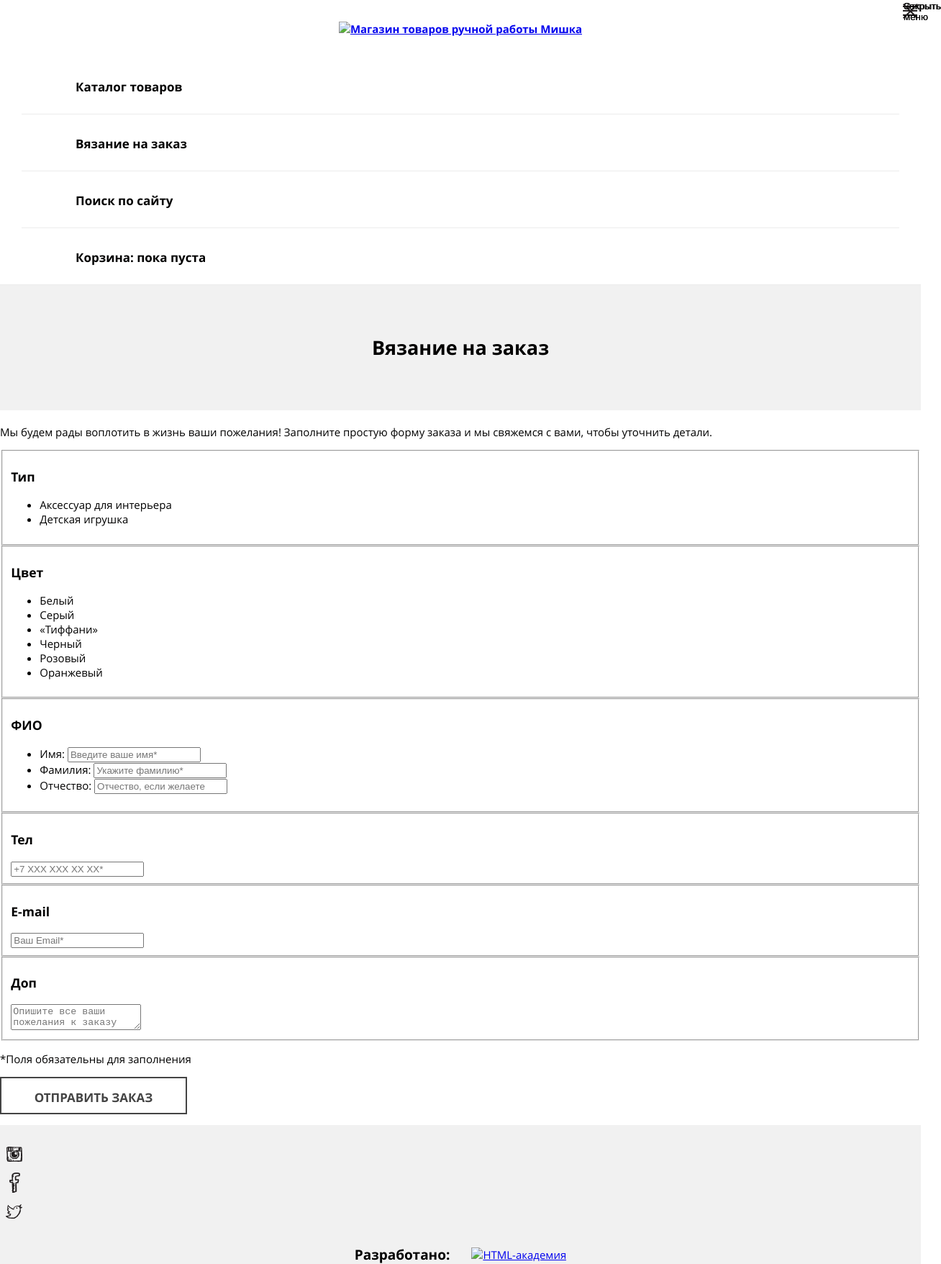
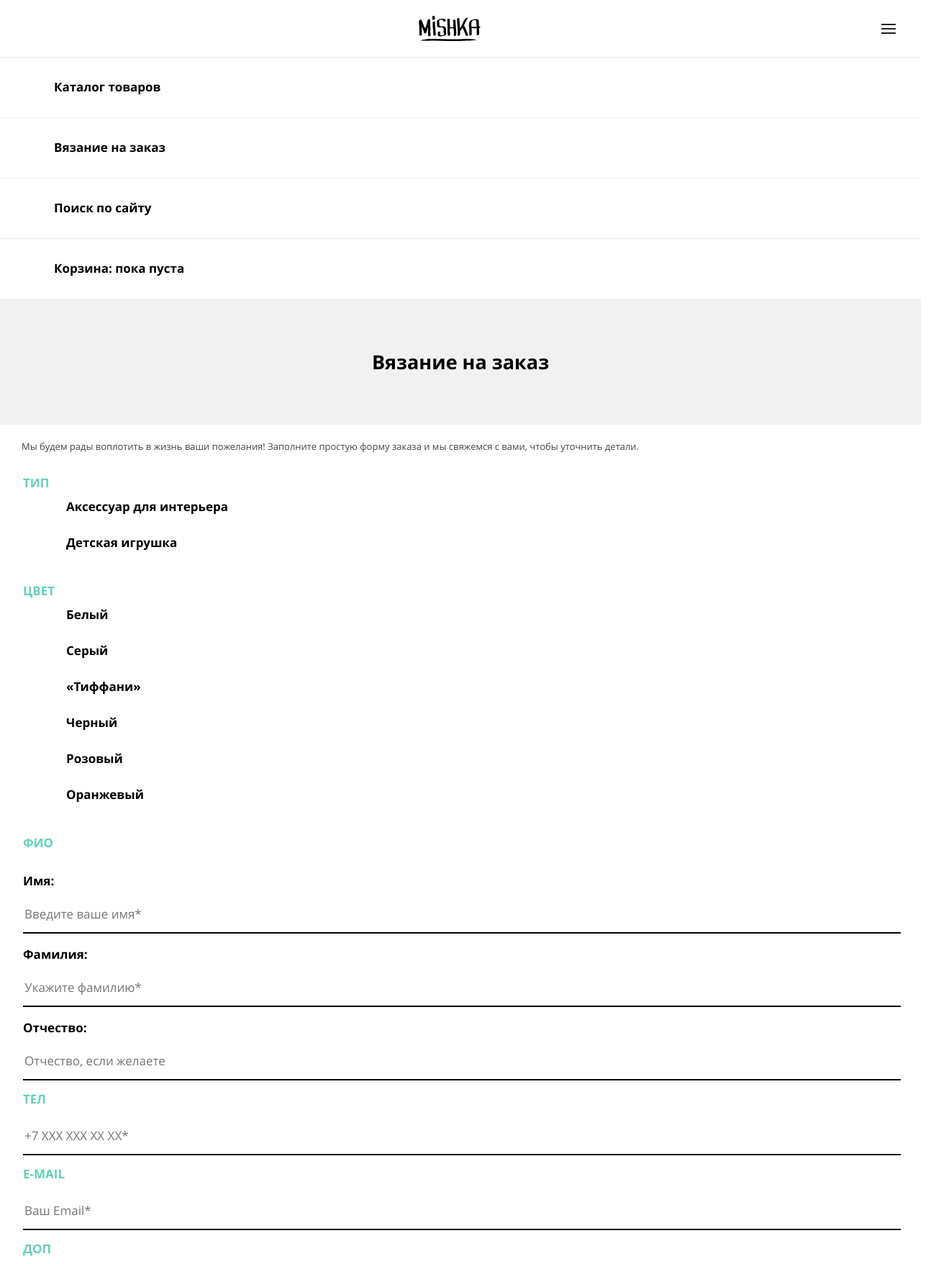
Before and after one commit to Bachinina/816175-mishka, a website: page source/form.html in a window 1280 px wide. Shown: the top 1756 px of the page at 72% size, 1308 px wide, since content can reach past the window. Drawn offline with nearby package versions, Linux system fonts and the light colour scheme; files that its build step writes are made by us from their sources.

Commit message:
Первичное оформление всех страниц с помощью Less

```diff
--- a/source/form.html
+++ b/source/form.html
@@ -2,9 +2,11 @@
 <html lang="ru">
   <head>
     <meta charset="utf-8">
+    <meta name="viewport" content="width=device-width,initial-scale=1">
     <title>HTML Academy: Мишка</title>
     <link href="css/style.css" rel="stylesheet">
   </head>
+
   <body>
     <header class="header">
       <div class="header__main-menu">
@@ -12,13 +14,13 @@
           Магазин товаров ручной работы "Мишка"
         </h1>
         <a class="header__logo" href="index.html">
-          <img class="header__logo-image" src="" alt="Магазин товаров ручной работы Мишка" width="" height="">
+          <img class="header__logo-image" src="img/logo-mobile.svg" alt="Магазин товаров ручной работы Мишка" width="86" height="35">
         </a>
+        <button class="header__button-menu header__button-menu--open" aria-label="Открыть меню"></button>
+        <button class="header__button-menu header__button-menu--close visually-hidden" aria-label="Закрыть меню"></button>
+      </div>
 
       <nav class="header__menu menu">
-          <button class="menu__toggle menu__toggle--open">Открыть меню</button>
-          <button class="menu__toggle menu__toggle--close">Закрыть меню</button>
-
         <div class="menu__wrapper">
           <ul class="menu__list main-nav">
             <li class="menu__item">
@@ -39,14 +41,13 @@
           </ul>
         </div>
       </nav>
-      </div>
 
       <div class="header__description description">
         <h1 class="description__title">Вязание на заказ</h1>
       </div>
     </header>
 
-    <section class="request">
+    <section class="request container">
       <h2 class="visually-hidden">Аксессуар или игрушка на заказ</h2>
       <p class="request__description">Мы будем рады воплотить в жизнь ваши пожелания! Заполните простую форму заказа и мы свяжемся с вами, чтобы уточнить детали.</p>
 
@@ -57,11 +58,11 @@
           <ul class="filter__list">
             <li class="filter__item">
               <input class="filter__input filter__input--radio visually-hidden" type="radio" name="type" value="accessories" id="accessories" checked>
-              <label for="accessories">Аксессуар для интерьера</label>
+              <label class="filter__label filter__label--check" for="accessories">Аксессуар для интерьера</label>
             </li>
             <li class="filter__item">
               <input class="filter__input filter__input--radio visually-hidden" type="radio" name="type" value="toys" id="toys">
-              <label for="toys">Детская игрушка</label>
+              <label class="filter__label filter__label--check"  for="toys">Детская игрушка</label>
             </li>
           </ul>
         </fieldset>
@@ -72,27 +73,27 @@
           <ul class="filter__list">
             <li class="filter__item">
               <input class="filter__input filter__input--checkbox visually-hidden" type="checkbox" name="color" value="white" id="white" checked>
-              <label class="filter__label" for="white">Белый</label>
+              <label class="filter__label filter__label--check" for="white">Белый</label>
             </li>
             <li class="filter__item">
               <input class="filter__input filter__input--checkbox visually-hidden" type="checkbox" name="color" value="gray" id="gray" checked>
-              <label class="filter__label" for="gray">Серый</label>
+              <label class="filter__label filter__label--check" for="gray">Серый</label>
             </li>
             <li class="filter__item">
               <input class="filter__input filter__input--checkbox visually-hidden" type="checkbox" name="color" value="tiffany" id="tiffany">
-              <label class="filter__label" for="tiffany">«Тиффани»</label>
+              <label class="filter__label filter__label--check" for="tiffany">«Тиффани»</label>
             </li>
             <li class="filter__item">
               <input class="filter__input filter__input--checkbox visually-hidden" type="checkbox" name="color" value="black" id="black">
-              <label class="filter__label" for="black">Черный</label>
+              <label class="filter__label filter__label--check" for="black">Черный</label>
             </li>
             <li class="filter__item">
               <input class="filter__input filter__input--checkbox visually-hidden" type="checkbox" name="color" value="pink" id="pink">
-              <label class="filter__label" for="pink">Розовый</label>
+              <label class="filter__label filter__label--check" for="pink">Розовый</label>
             </li>
             <li class="filter__item">
               <input class="filter__input filter__input--checkbox visually-hidden" type="checkbox" name="color" value="orange" id="orange">
-              <label class="filter__label" for="orange">Оранжевый</label>
+              <label class="filter__label filter__label--check" for="orange">Оранжевый</label>
             </li>
           </ul>
         </fieldset>
@@ -100,19 +101,19 @@
         <fieldset class="filter filter-name">
           <legend class="visually-hidden">Имя</legend>
           <h3 class="filter__title">ФИО</h3>
-          <ul class="filter-name__list">
-            <li class="filter-name__item">
-              <label class="filter__label filter-name__label" for="name">Имя:</label>
+          <ul class="filter__list">
+            <li class="filter__item">
+              <label class="filter__label filter__label--text" for="name">Имя:</label>
               <input class="filter__input filter__input--text" type="text" name="name" placeholder="Введите ваше имя*" id="name" required>
             </li>
 
-            <li class="filter-name__item">
-              <label class="filter__label filter-name__label" for="surname">Фамилия:</label>
+            <li class="filter__item">
+              <label class="filter__label filter__label--text" for="surname">Фамилия:</label>
               <input class="filter__input filter__input--text" type="text" name="surname" placeholder="Укажите фамилию*" id="surname" required>
             </li>
 
-            <li class="filter-name__item">
-              <label class="filter__label filter-name__label" for="patronymic">Отчество:</label>
+            <li class="filter__item">
+              <label class="filter__label filter__label--text" for="patronymic">Отчество:</label>
               <input class="filter__input filter__input--text" type="text" name="patronymic" placeholder="Отчество, если желаете" id="patronymic">
             </li>
           </ul>
@@ -139,7 +140,7 @@
           <textarea class="filter__textarea" placeholder="Опишите все ваши пожелания к заказу" id="comment"></textarea>
         </fieldset>
 
-        <p class="filter__comment">*Поля обязательны для заполнения</p>
+        <p class="filters__comment">*Поля обязательны для заполнения</p>
 
         <button class="filters__button button" type="submit">Отправить заказ</button>
       </form>
@@ -147,7 +148,7 @@
 
 
     <footer class="footer">
-      <ul class="footer__social">
+      <ul class="footer__social  social container">
         <li class="social__item">
           <a class="social__button social__button--instagram" href="#" aria-label="Присоединяйтесь к нам в Инстаграме!">Instagram</a>
         </li>
@@ -160,9 +161,9 @@
       </ul>
 
       <div class="footer__copyright copyright">
-        <span class="copyright__comment">Разработано:</span>
+        <span class="copyright__comment">Разработано</span>
         <a class="copyright__link" href="https://htmlacademy.ru/intensive/adaptive" aria-label="Сайт разработан HTML-академией">
-          <img src="" alt="HTML-академия" width="" height="">
+          <img src="img/logo-htmlacademy.svg" alt="HTML-академия" width="27" height="34">
         </a>
       </div>
     </footer>
--- a/source/less/blocks/body.less
+++ b/source/less/blocks/body.less
@@ -1,6 +1,6 @@
 body {
   min-width: 320px;
-  margin: 0;
+  margin: 0 auto;
   font-family: "Open Sans", "Arial", sans-serif;
   font-weight: 400;
   font-size: 15px;
--- a/source/less/blocks/button.less
+++ b/source/less/blocks/button.less
@@ -1,5 +1,6 @@
 .button {
   display: block;
+  box-sizing: border-box;
   min-width: 260px;
   height: 52px;
   font-family: "Open Sans", "Arial", sans-serif;
@@ -15,12 +16,12 @@
   background-color: #ffffff;
 
   &:hover {
-  color: #ffffff;
-  background-color: #444444;
+    color: #ffffff;
+    background-color: #444444;
   }
 
   &:active {
-  color: rgba(255, 255, 255, 0.3);
-  background-color: #444444;
+    color: rgba(255, 255, 255, 0.3);
+    background-color: #444444;
   }
 }
--- a/source/less/blocks/contacts.less
+++ b/source/less/blocks/contacts.less
@@ -46,7 +46,7 @@
 }
 
 .contacts__map {
-  min-width: 320px;
-  max-width: 100%;
+  width: 100%;
+  height: auto;
   margin-bottom: 35px;
 }
--- a/source/less/blocks/description.less
+++ b/source/less/blocks/description.less
@@ -7,7 +7,7 @@
   color: inherit;
 
   &--main-page {
-  background: url(../../img/hero-mobile@1x.jpg) no-repeat 50% -50px;
+    background: url(../../img/hero-mobile@1x.jpg) no-repeat 50% -50px;
   }
 }
 
--- /dev/null
+++ b/source/less/blocks/filters.less
@@ -0,0 +1,84 @@
+.filters {
+  margin-bottom: 55px;
+}
+
+.filters__button {
+	width: 100%;
+}
+
+.filter {
+  padding: 0;
+  border: none;
+}
+
+.filter__title {
+  margin-bottom: 15px;
+	font-family: "Open Sans", "Arial", sans-serif;
+  font-weight: 800;
+  font-size: 17px;
+  line-height: 18px;
+  text-transform: uppercase;
+  text-align: left;
+  color: #63d1bb;
+}
+
+.filter__list {
+  margin: 0;
+  padding-left: 0;
+  list-style: none;
+}
+
+.filter__item {
+  min-height: 50px;
+}
+
+.filter__label {
+  display: block;
+  font-family: "Open Sans", "Arial", sans-serif;
+  font-weight: 800;
+  font-size: 17px;
+  line-height: 18px;
+  text-align: left;
+  color: #000000;
+
+  &--check {
+    padding-left: 60px;
+  }
+
+  &--text {
+    margin-bottom: 10px;
+    padding-top: 20px;
+  }
+}
+
+.filters__comment {
+  margin-bottom: 30px;
+  font-family: "Open Sans", "Arial", sans-serif;
+  font-weight: 400;
+  font-size: 14px;
+  line-height: 16px;
+  text-align: left;
+  color: #444444;
+}
+
+.filter__input--text,
+.filter__textarea {
+  width: 100%;
+  min-height: 52px;
+  font-family: "Open Sans", "Arial", sans-serif;
+  font-weight: 400;
+  font-size: 17px;
+  line-height: 18px;
+  text-align: left;
+  color: rgba(68, 68, 68, 0.3);
+  border: none;
+  box-shadow: inset 0px -2px 0 0 #000000;
+}
+
+.filter__textarea {
+  box-sizing: border-box;
+  min-height: 142px;
+  padding: 17px;
+  border: 2px solid #000000;
+  box-shadow: none;
+}
--- a/source/less/blocks/header.less
+++ b/source/less/blocks/header.less
@@ -4,16 +4,17 @@
 }
 
 .header__main-menu {
-  position: relative;
+  display: flex;
+  justify-content: center;
+  align-items: center;
   padding-left: 30px;
   padding-right: 30px;
   box-shadow: 0px 1px 0 0 #ececec;
 }
 
 .header__logo  {
-  align-self: center;
+  margin-left: auto;
   display: flex;
-  justify-content: center;
   align-items: center;
   height: 79px;
 
@@ -26,6 +27,25 @@
   }
 }
 
+.header__button-menu {
+  margin-left: auto;
+
+  display: inline-block;
+  text-align: center;
+  width: 30px;
+  height: 30px;
+
+  &--open {
+    background: url(../../img/icon-menu-open.svg) no-repeat 50% 50%;
+    border: none;
+  }
+
+  &--close {
+    background: url(../../img/icon-menu-close.svg) no-repeat 50% 50%;
+    border: none;
+  }
+}
+
 .header__menu {
 
 }
--- a/source/less/blocks/menu.less
+++ b/source/less/blocks/menu.less
@@ -1,26 +1,5 @@
 .menu {
-  font-family: inherit;
-  font-weight: inherit;
-}
 
-.menu__toggle {
-	position: absolute;
-  top: 0;
-  right: 0;
-  display: inline-block;
-  text-align: center;
-  width: 30px;
-  height: 30px;
-
-  &--open {
-    background: url(../../img/icon-menu-open.svg) no-repeat 50% 50%;
-    border: none;
-  }
-
-  &--close {
-    background: url(../../img/icon-menu-close.svg) no-repeat 50% 50%;
-    border: none;
-  }
 }
 
 .menu__list {
@@ -30,6 +9,9 @@
 }
 
 .menu__item {
+  display: flex;
+  align-items: center;
+  width: 100%;
   min-height: 79px;
   box-shadow: 0px 1px 0 0 #ececec;
 
@@ -39,9 +21,11 @@
 }
 
 .menu__link {
-  display: block;
-  margin-left: 75px;
-  padding-top: 30px;
+  display: flex;
+  width: 100%;
+  height: auto;
+  padding: 30px;
+  padding-left: 75px;
   font-size: 17px;
   line-height: 24px;
   text-decoration: none;
--- /dev/null
+++ b/source/less/blocks/production.less
@@ -0,0 +1,30 @@
+.production {
+  border: 1px solid #ececec;
+}
+
+.production__title {
+  display: block;
+  margin: 0 34px;
+  font-family: "Open Sans", "Aria", sans-serif;
+  font-weight: 800;
+  font-size: 17px;
+  line-height: 24px;
+  text-align: left;
+  color: #000000;
+}
+
+.production__description {
+  display: block;
+  margin: 0 34px;
+  font-family: "Open Sans", "Aria", sans-serif;
+  font-weight: 400;
+  font-size: 13px;
+  line-height: 24px;
+  text-align: left;
+  color: #444444;
+}
+
+.production__button {
+  min-width: 192px;
+  margin: 0 34px;
+}
--- /dev/null
+++ b/source/less/blocks/request.less
@@ -0,0 +1,12 @@
+.request {
+
+}
+
+.request__description {
+  font-family: "Open Sans", "Arial", sans-serif;
+  font-weight: 400;
+  font-size: 13px;
+  line-height: 24px;
+  text-align: left;
+  color: #444444;
+}
--- a/source/less/blocks/reviews.less
+++ b/source/less/blocks/reviews.less
@@ -34,7 +34,6 @@
     background: url("../../img/icon-right-arrow.svg") no-repeat 50% 50%;
   }
 }
-
 
 .review {
   min-width: 255px;
--- a/source/less/style.less
+++ b/source/less/style.less
@@ -1,21 +1,4 @@
-@font-face {
-  font-family: "Open Sans";
-  src: local("Open Sans"), local("Open Sans"),
-  url("/fonts/opensans.woff") format("woff"),
-  url("/fonts/opensans.woff2") format("woff2");
-  font-weight: 400;
-  font-style: normal;
-}
-
-@font-face {
-  font-family: "Open Sans";
-  src: local("Open Sans Bold"), local("Open Sans Bold"),
-  url("/fonts/opensansbold.woff") format("woff"),
-  url("/fonts/opensansbold.woff2") format("woff2");
-  font-weight: 800;
-  font-style: normal;
-}
-
+@import "fonts.less";
 @import "blocks/body.less";
 @import "blocks/header.less";
 @import "blocks/menu.less";
@@ -31,3 +14,6 @@
 @import "blocks/social.less";
 @import "blocks/copyright.less";
 @import "blocks/catalog-products.less";
+@import "blocks/production.less";
+@import "blocks/request.less";
+@import "blocks/filters.less";
```
Also changed, not shown: source/catalog.html (+12 -5 lines), source/index.html (+5 -5 lines), source/less/blocks/catalog-products.less (+9 -3 lines). Lines whose indentation alone changed are shown as unchanged.
